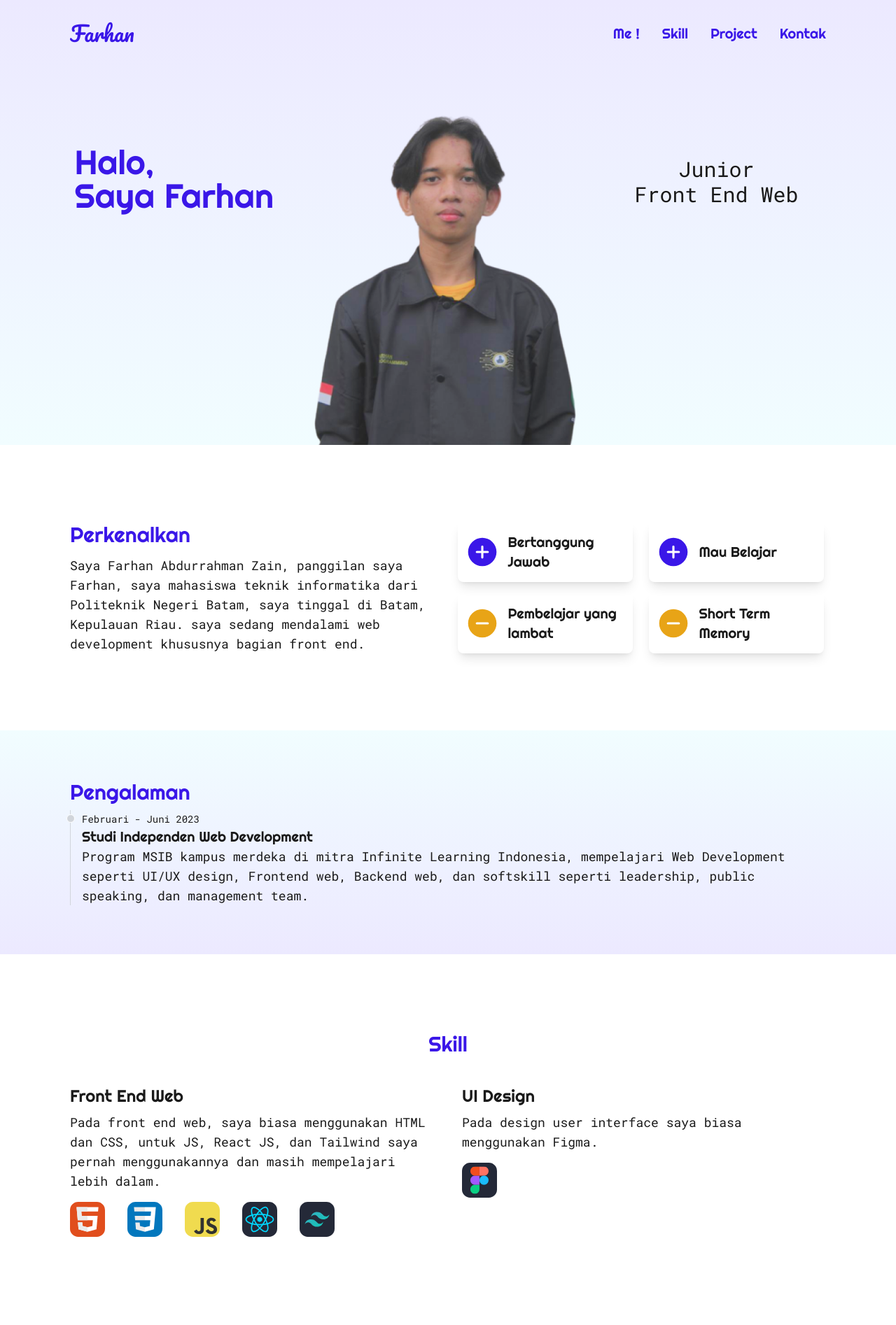
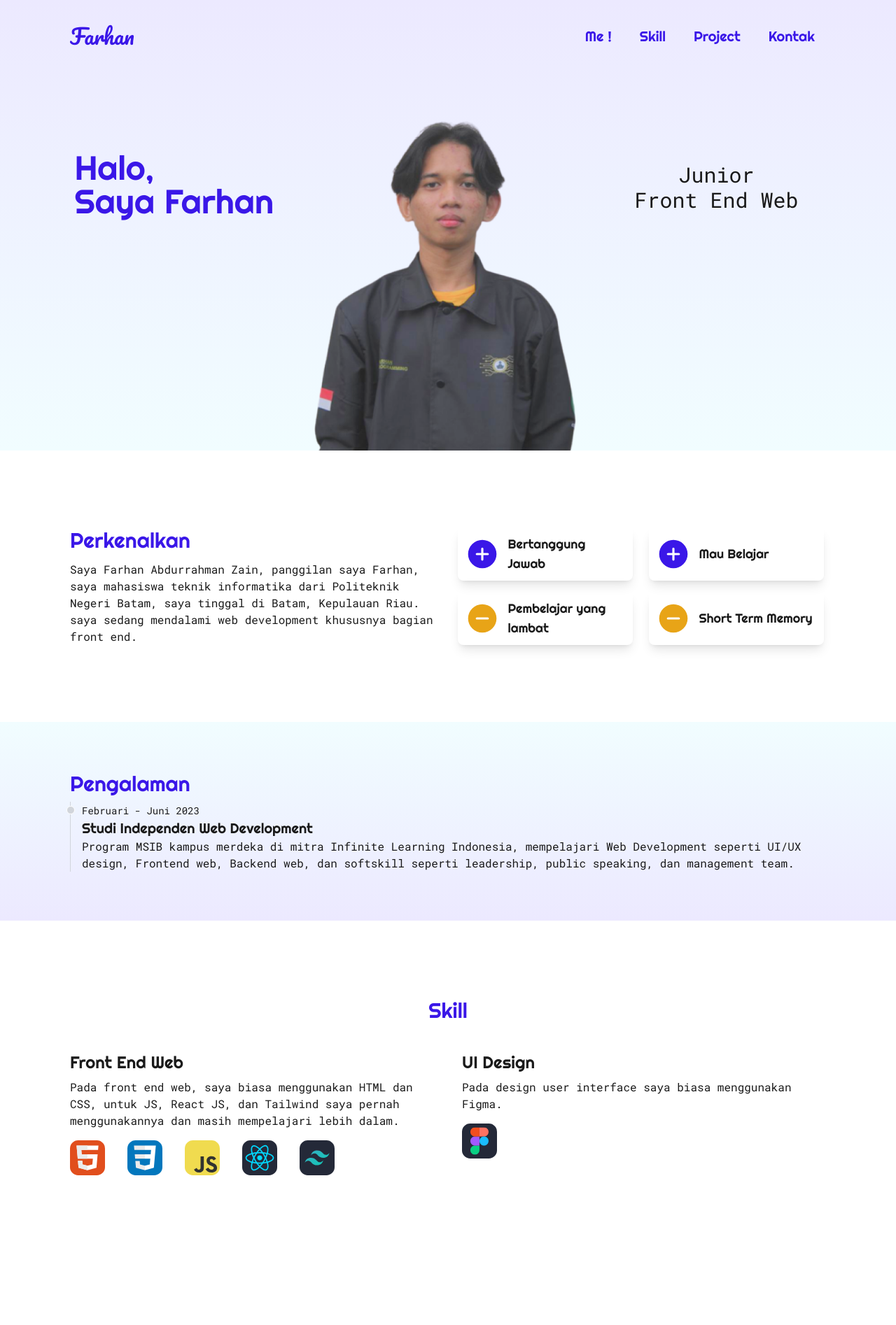
Before and after one commit to FarhanZain/Portfolio, a React (Vite) app: page / in a window 1280 px wide. Shown: the top 1894 px of the page at 70% size. Built offline with nearby package versions, Linux system fonts and the light colour scheme.

Commit message:
merapihkan dan menambah usestate pada menu responsive

```diff
--- a/src/component/CardIntro.jsx
+++ b/src/component/CardIntro.jsx
@@ -4,7 +4,7 @@ export default function CardIntro(props) {
       <div className="w-[200px] md:w-[250px] flex items-center p-[10px] rounded-lg shadow-lg">
         <div className="mr-3 ">{props.Icon}</div>
         <div className="w-full">
-          <p className="font-righteous text-[15px] md:text-xl text-hitam">
+          <p className="font-righteous text-[15px] md:text-lg text-hitam">
             {props.Text}
           </p>
         </div>
--- a/src/component/CardProject.jsx
+++ b/src/component/CardProject.jsx
@@ -1,9 +1,9 @@
 export default function CardProject(props) {
   return (
     <>
-      <div className="p-5 rounded-xl shadow-lg w-[270px]">
+      <div className="p-5 rounded-xl shadow-lg w-[270px] cursor-pointer">
         <div className="w-full h-[150px] bg-slate-600 rounded-lg"></div>
-        <h1 className="mt-3 font-righteous text-xl md:text-2xl">
+        <h1 className="mt-3 font-righteous text-lg md:text-xl">
           {props.Judul}
         </h1>
       </div>
--- a/src/component/Navbar.jsx
+++ b/src/component/Navbar.jsx
@@ -1,4 +1,10 @@
+import { useState } from "react";
+
 export default function Navbar() {
+  const [showMenu, setShowMenu] = useState(false);
+  function toggleMenu() {
+    setShowMenu(!showMenu);
+  }
   return (
     <>
       <nav className="bg-transparent">
@@ -9,6 +15,7 @@ export default function Navbar() {
             </span>
           </a>
           <button
+            onClick={() => toggleMenu()}
             data-collapse-toggle="navbar-dropdown"
             type="button"
             className="inline-flex items-center p-2 ml-3 text-sm rounded-lg md:hidden hover:bg-gray-100 focus:outline-none focus:ring-2 focus:ring-gray-200 dark:text-gray-400 dark:hover:bg-gray-700 dark:focus:ring-gray-600"
@@ -31,14 +38,16 @@ export default function Navbar() {
             </svg>
           </button>
           <div
-            className="hidden w-full md:block md:w-auto"
+            className={` w-full md:block md:w-auto ${
+              !showMenu ? "hidden" : ""
+            }`}
             id="navbar-dropdown"
           >
-            <ul className="flex flex-col items-center font-medium p-4 md:p-0 mt-4 border border-gray-100 rounded-lg bg-transparent md:flex-row md:space-x-8 md:mt-0 md:border-0 md:bg-transparent">
+            <ul className="flex flex-col items-center font-medium p-4 md:p-0 mt-4 rounded-lg bg-transparent md:flex-row md:space-x-2 md:mt-0 md:bg-transparent">
               <li>
                 <a
                   href="#perkenalan"
-                  className="block py-2 pl-3 pr-4 font-righteous text-primary text-xl  md:p-0 "
+                  className="block py-2 px-4 font-righteous text-primary text-xl rounded-lg hover:bg-primary hover:text-white  "
                   aria-current="page"
                 >
                   Me !
@@ -47,7 +56,7 @@ export default function Navbar() {
               <li>
                 <a
                   href="#skill"
-                  className="block py-2 pl-3 pr-4 font-righteous text-primary text-xl  md:p-0 "
+                  className="block py-2 px-4 font-righteous text-primary text-xl rounded-lg hover:bg-primary hover:text-white"
                   aria-current="page"
                 >
                   Skill
@@ -56,7 +65,7 @@ export default function Navbar() {
               <li>
                 <a
                   href="#project"
-                  className="block py-2 pl-3 pr-4 font-righteous text-primary text-xl md:p-0 "
+                  className="block py-2 px-4 font-righteous text-primary text-xl rounded-lg hover:bg-primary hover:text-white"
                   aria-current="page"
                 >
                   Project
@@ -65,7 +74,7 @@ export default function Navbar() {
               <li>
                 <a
                   href="#kontak"
-                  className="block py-2 pl-3 pr-4 font-righteous text-primary text-xl md:p-0 "
+                  className="block py-2 px-4 font-righteous text-primary text-xl rounded-lg hover:bg-primary hover:text-white"
                   aria-current="page"
                 >
                   Kontak
--- a/src/pages/LandingPage.jsx
+++ b/src/pages/LandingPage.jsx
@@ -39,7 +39,7 @@ export default function LandingPage() {
             <h1 className="font-righteous text-primary text-2xl md:text-3xl">
               Perkenalkan
             </h1>
-            <p className="font-robotomono text-hitam text-[15px] mt-3 md:text-lg">
+            <p className="font-robotomono text-hitam text-[15px] mt-3 md:text-base">
               Saya Farhan Abdurrahman Zain, panggilan saya Farhan, saya
               mahasiswa teknik informatika dari Politeknik Negeri Batam, saya
               tinggal di Batam, Kepulauan Riau. saya sedang mendalami web
@@ -125,7 +125,7 @@ export default function LandingPage() {
             <h3 className="text-base md:text-xl font-righteous text-hitam">
               Studi Independen Web Development
             </h3>
-            <p className="text-sm md:text-lg font-robotomono text-hitam">
+            <p className="text-sm md:text-base font-robotomono text-hitam">
               Program MSIB kampus merdeka di mitra Infinite Learning Indonesia,
               mempelajari Web Development seperti UI/UX design, Frontend web,
               Backend web, dan softskill seperti leadership, public speaking,
@@ -148,7 +148,7 @@ export default function LandingPage() {
             <h2 className="text-hitam font-righteous text-xl md:text-2xl">
               Front End Web
             </h2>
-            <p className="text-hitam font-robotomono text-[15px] md:text-lg mt-2">
+            <p className="text-hitam font-robotomono text-[15px] md:text-base mt-2">
               Pada front end web, saya biasa menggunakan HTML dan CSS, untuk JS,
               React JS, dan Tailwind saya pernah menggunakannya dan masih
               mempelajari lebih dalam.
@@ -281,7 +281,7 @@ export default function LandingPage() {
             <h2 className="text-hitam font-righteous text-xl md:text-2xl">
               UI Design
             </h2>
-            <p className="text-hitam font-robotomono text-[15px] md:text-lg mt-2">
+            <p className="text-hitam font-robotomono text-[15px] md:text-base mt-2">
               Pada design user interface saya biasa menggunakan Figma.
             </p>
             <div className="flex justify-center mt-4 md:justify-start">
@@ -353,10 +353,10 @@ export default function LandingPage() {
           <h1 className="text-primary font-pacifico text-4xl md:text-5xl">
             Farhan
           </h1>
-          <p className="font-robotomono text-[15px] md:text-2xl text-center md:w-[300px] md:text-start">
+          <p className="font-robotomono text-[15px] md:text-xl text-center md:w-[300px] md:text-start">
             "Kegagalan adalah jalan memutar, bukan jalan buntu."
           </p>
-          <div className="flex flex-col items-center md:items-start gap-5 font-robotomono text-sm md:text-xl">
+          <div className="flex flex-col items-center md:items-start gap-5 font-robotomono text-sm md:text-lg">
             {/* telp */}
             <div className="flex flex-col items-center gap-2 md:flex-row">
               <div>
```
